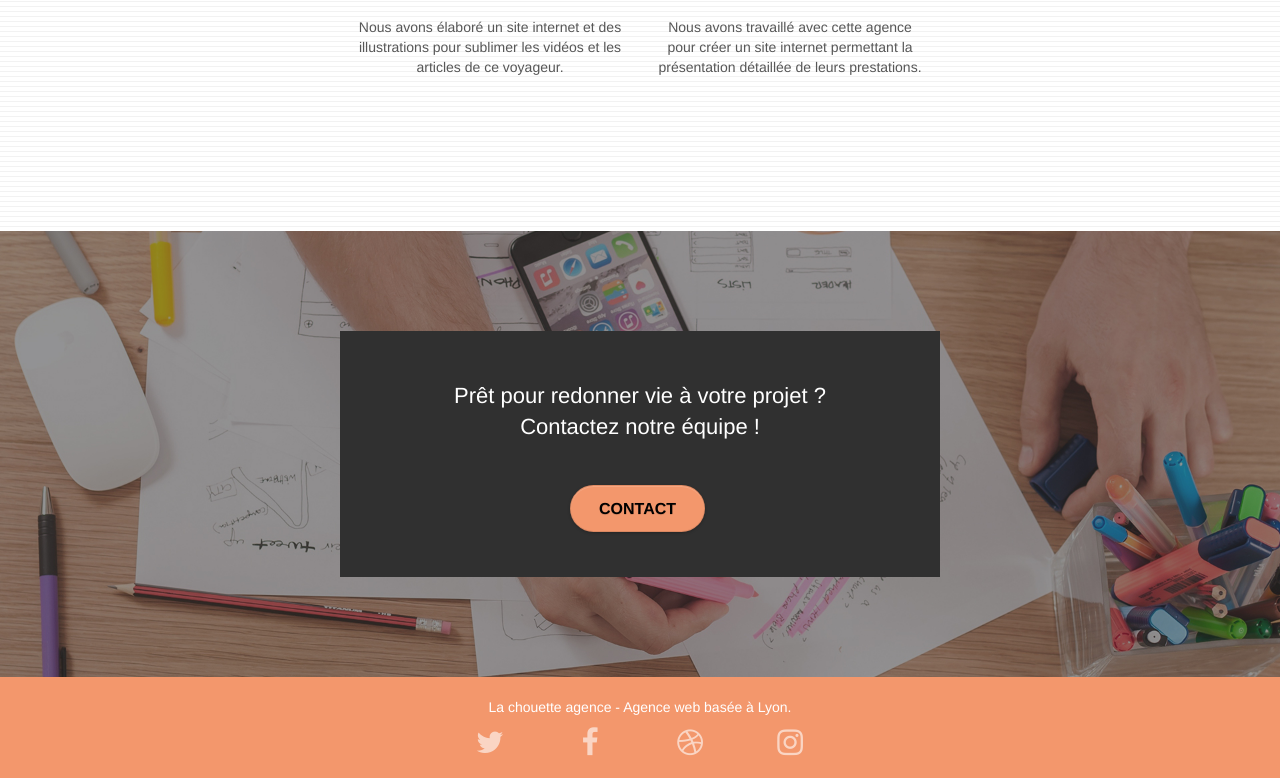
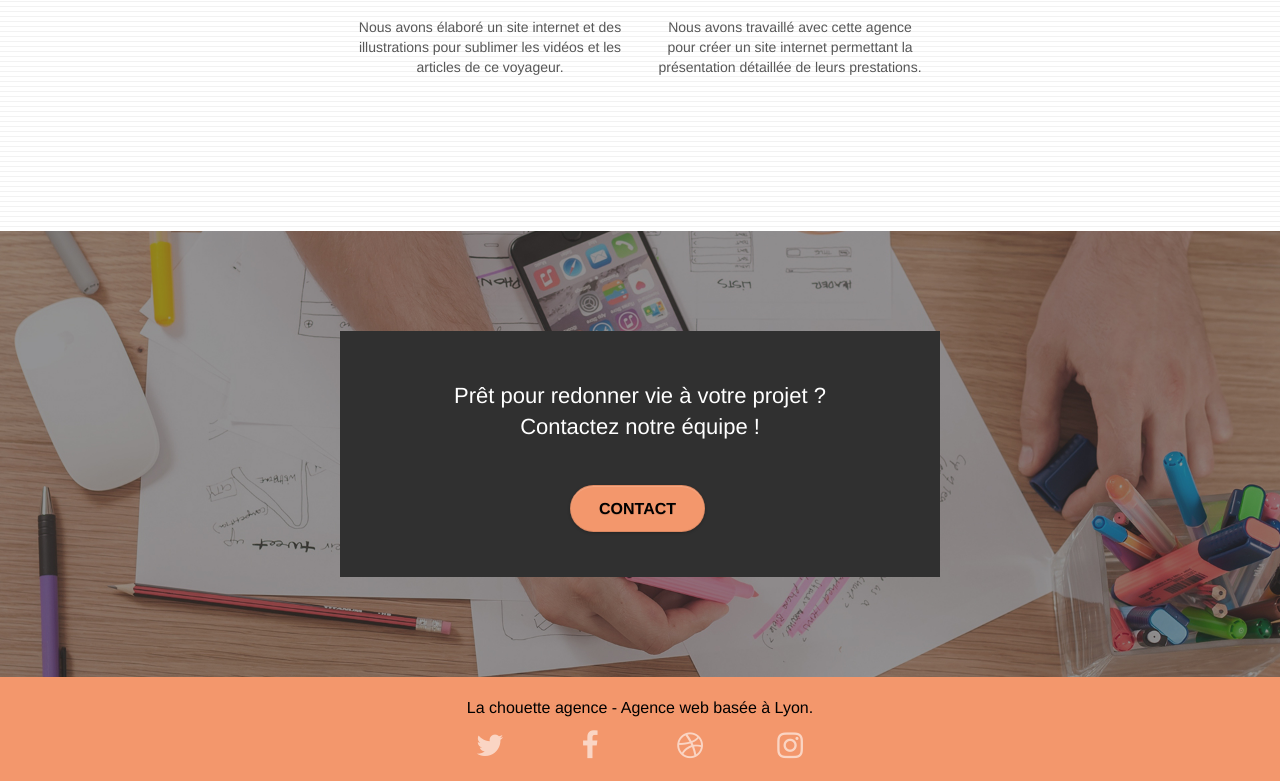
Before and after one commit to Marie29Bzh/MarieLaureBreton_4_27072021, a plain HTML site: page index.html in a window 1280 px wide. Shown: the part 2902-3683 px from the top of the page. Drawn offline with nearby package versions, Linux system fonts and the light colour scheme.

Commit message:
index l274 class=txt ct black+nvlle règle css l665

```diff
--- a/index.html
+++ b/index.html
@@ -271,7 +271,7 @@
 			<div class="container bloc-sm">
 				<div class="row">
 					<div>
-						<p class="text-center white">
+						<p class="text-center black">
 							La chouette agence - Agence web basée à Lyon.<br>
 						</p>
 						<div class="row row-no-gutters social">
--- a/style.css
+++ b/style.css
@@ -662,6 +662,11 @@ h4 {
     color: #FFFFFF!important;
 }
 
+.black {
+    color: black!important;
+    font-size: 16px;
+}
+
 .portfolio-thumb {
     margin-bottom: 24px;
 }
```
